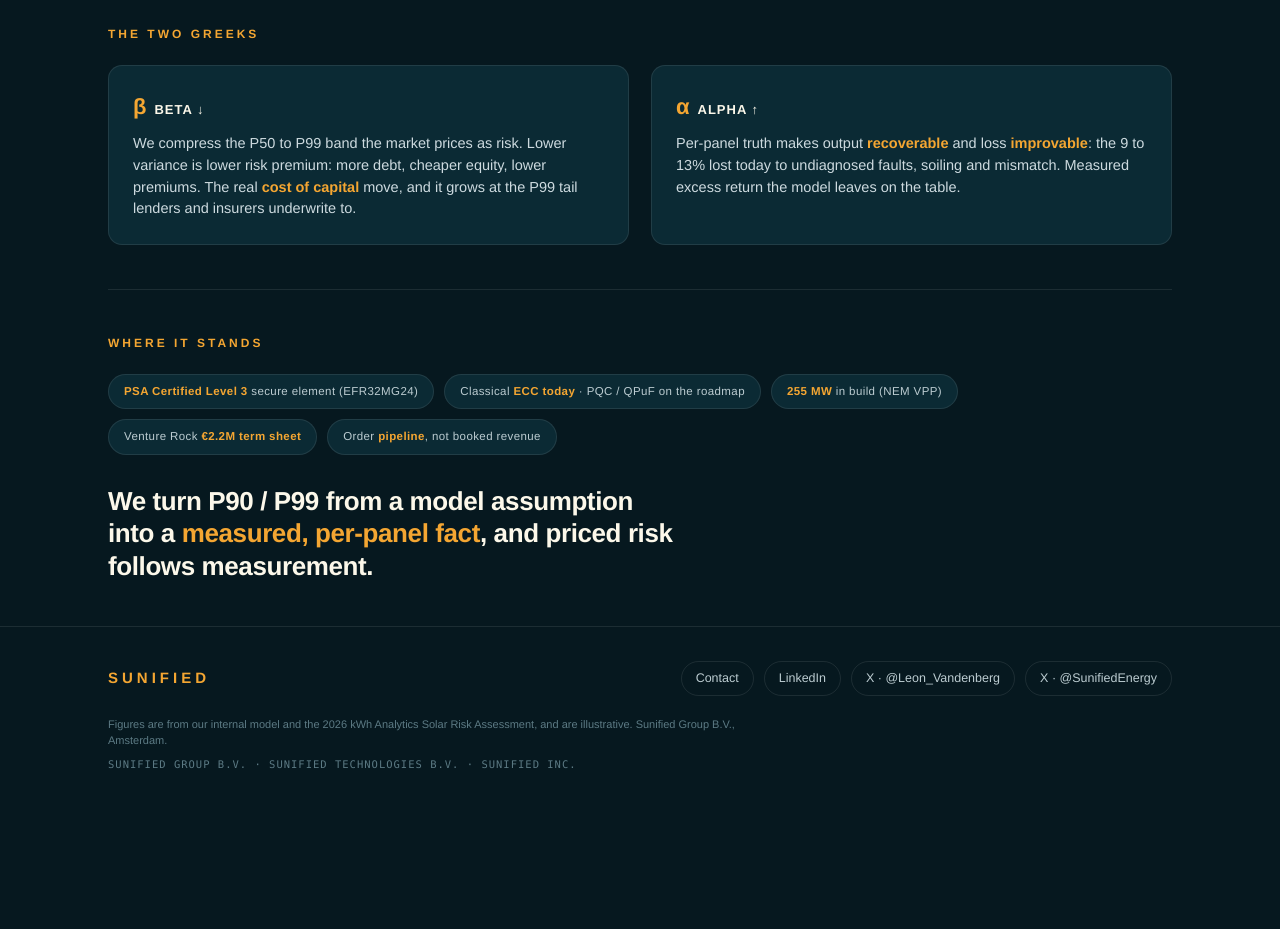
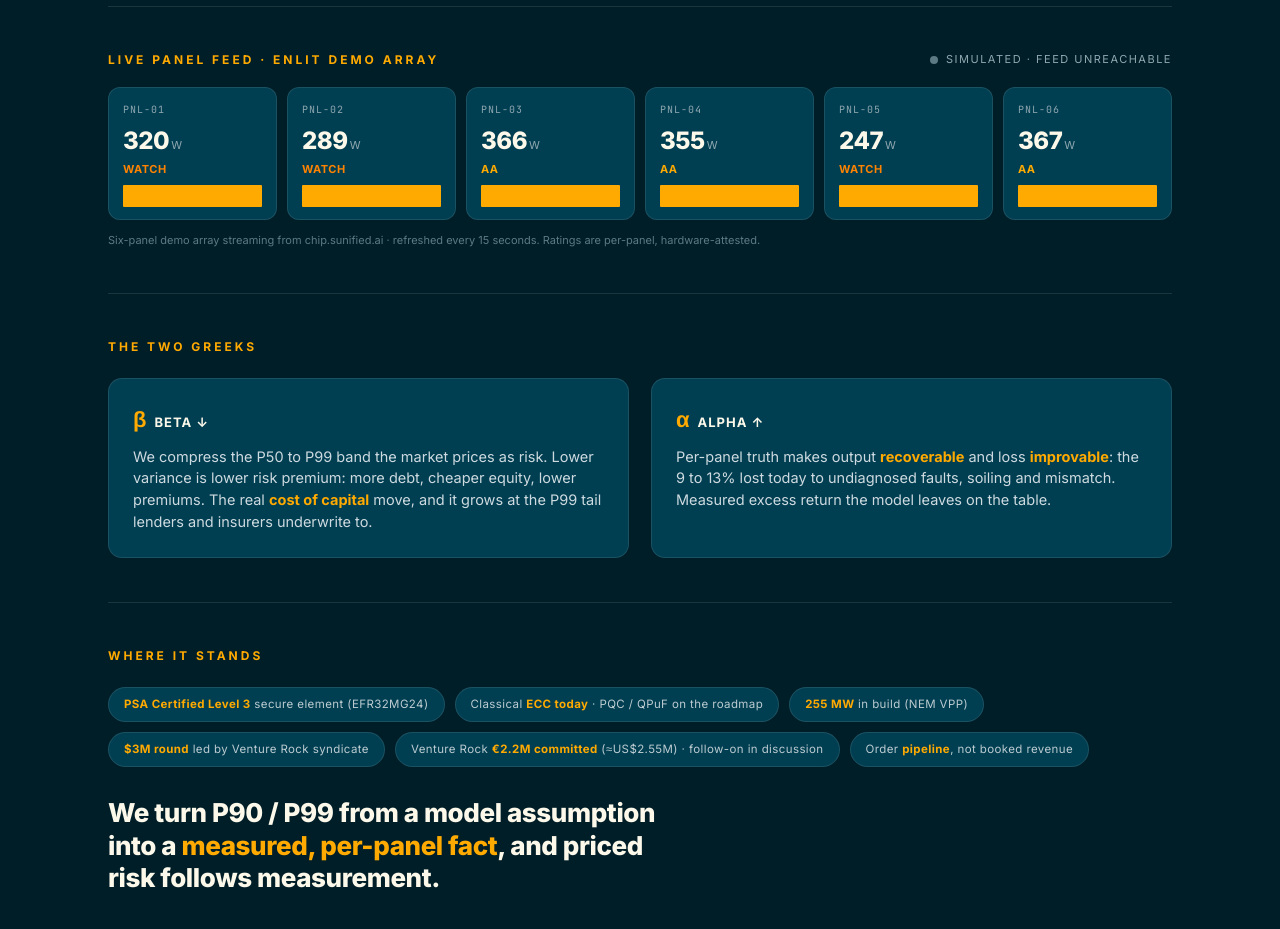
Before and after one commit to Sunified-Technologies-BV/quant, a plain HTML site: page index.html in a window 1280 px wide. Shown: the part 727-1656 px from the top of the page. Before the commit the page ends 1540 px from the top, so only its background shows below. Drawn offline with Linux system fonts and the light colour scheme; no server answers.

Commit message:
Sync to 2026 brand + Plausible + live feed harness

```diff
--- a/index.html
+++ b/index.html
@@ -4,29 +4,34 @@
 <meta name="viewport" content="width=device-width, initial-scale=1">
 <title>Sunified — A rating on every solar panel, every 30 seconds</title>
 <meta name="description" content="Sunified measures solar risk at the hardware, not the weather model. Verified panel-level data compresses the P50 to P99 band, so capital gets cheaper and recoverable output shows up as alpha.">
-<!-- Plausible: same site identifier on alpha + quant so the A/B rolls up into one dashboard. Activates once the Plausible site is registered. -->
-<script defer data-domain="sunified.ai" src="https://plausible.io/js/script.js"></script>
+<!-- Privacy-friendly analytics by Plausible -->
+<script async src="https://plausible.io/js/pa-wS96lrdQdvT2DBOVibEQ5.js"></script>
+<script>
+  window.plausible=window.plausible||function(){(plausible.q=plausible.q||[]).push(arguments)},plausible.init=plausible.init||function(i){plausible.o=i||{}};
+  plausible.init()
+</script>
+<link rel="preconnect" href="https://fonts.googleapis.com"><link rel="preconnect" href="https://fonts.gstatic.com" crossorigin><link href="https://fonts.googleapis.com/css2?family=Inter:wght@400;500;600;700;800&family=JetBrains+Mono:wght@400;500&display=swap" rel="stylesheet">
 <style>
-:root{--bg:#06181f;--bg2:#0b2a34;--card:#0e2e39;--teal:#2b7f9e;--teald:#0e3a4d;--gold:#f4a632;--cream:#fcf8ea;--mute:#8aa0a8;--line:rgba(255,255,255,.09);--green:#40b47a;--grey:#5c7a84}
+:root{--bg:#001E28;--bg2:#003E52;--card:#0A4254;--teal:#19D3C5;--teald:#0e3a4d;--gold:#FFAA00;--cream:#FCF8EA;--mute:#8FA8B0;--line:rgba(252,248,234,.10);--green:#D7FD00;--grey:#5C7A84}
 *{margin:0;padding:0;box-sizing:border-box}
 html{scroll-behavior:smooth}
-body{background:var(--bg);color:var(--cream);font-family:"Aptos","Helvetica Neue",Arial,sans-serif;line-height:1.5;-webkit-font-smoothing:antialiased;overflow-x:hidden}
-.mono{font-family:"SFMono-Regular",Menlo,Consolas,monospace}
+body{background:var(--bg);color:var(--cream);font-family:"Inter","Helvetica Neue",Arial,sans-serif;line-height:1.5;-webkit-font-smoothing:antialiased;overflow-x:hidden}
+.mono{font-family:"JetBrains Mono","SFMono-Regular",Menlo,Consolas,monospace}
 .wrap{max-width:1120px;margin:0 auto;padding:0 28px}
 a{color:inherit}
 /* header */
-header{position:sticky;top:0;z-index:20;background:rgba(6,24,31,.82);backdrop-filter:blur(8px);border-bottom:1px solid var(--line)}
+header{position:sticky;top:0;z-index:20;background:rgba(0,30,40,.82);backdrop-filter:blur(8px);border-bottom:1px solid var(--line)}
 .hd{display:flex;align-items:center;justify-content:space-between;height:60px}
 .wm{font-weight:800;letter-spacing:5px;color:var(--gold);font-size:19px}
 .btn{display:inline-block;text-decoration:none;font-weight:700;border-radius:40px;transition:.15s}
-.btn.primary{background:var(--gold);color:#06181f;padding:11px 22px;font-size:14px}
+.btn.primary{background:var(--gold);color:#001E28;padding:11px 22px;font-size:14px}
 .btn.primary:hover{filter:brightness(1.08)}
 .btn.ghost{border:1.5px solid var(--gold);color:var(--gold);padding:10px 20px;font-size:14px}
-.btn.ghost:hover{background:rgba(244,166,50,.12)}
+.btn.ghost:hover{background:rgba(255,170,0,.12)}
 .btn.sm{padding:9px 18px;font-size:13px}
 /* hero */
 .hero{padding:64px 0 40px;position:relative}
-.hero::before{content:"";position:absolute;inset:0;background:radial-gradient(1100px 420px at 78% -6%,rgba(43,127,158,.20),transparent 60%);pointer-events:none}
+.hero::before{content:"";position:absolute;inset:0;background:radial-gradient(1100px 420px at 78% -6%,rgba(25,211,197,.14),transparent 60%);pointer-events:none}
 .hgrid{position:relative;display:grid;grid-template-columns:1.05fr .95fr;gap:46px;align-items:center}
 .eyebrow{font-size:11px;letter-spacing:4px;color:var(--gold);font-weight:700;text-transform:uppercase;margin-bottom:18px}
 h1{font-size:52px;line-height:1.04;letter-spacing:-1px;font-weight:800;margin-bottom:18px}
@@ -34,10 +39,10 @@ h1 .g{color:var(--gold)}
 .sub{font-size:17px;color:#d6e2e6;max-width:30em;margin-bottom:26px}
 .cta-row{display:flex;gap:14px;align-items:center;flex-wrap:wrap;margin-bottom:22px}
 .live{display:inline-flex;align-items:center;gap:9px;font-size:12px;letter-spacing:1.5px;color:var(--mute)}
-.dot{width:9px;height:9px;border-radius:50%;background:var(--green);box-shadow:0 0 0 0 rgba(64,180,122,.6);animation:pulse 2s infinite}
-@keyframes pulse{0%{box-shadow:0 0 0 0 rgba(64,180,122,.55)}70%{box-shadow:0 0 0 9px rgba(64,180,122,0)}100%{box-shadow:0 0 0 0 rgba(64,180,122,0)}}
+.dot{width:9px;height:9px;border-radius:50%;background:var(--green);box-shadow:0 0 0 0 rgba(215,253,0,.6);animation:pulse 2s infinite}
+@keyframes pulse{0%{box-shadow:0 0 0 0 rgba(215,253,0,.55)}70%{box-shadow:0 0 0 9px rgba(215,253,0,0)}100%{box-shadow:0 0 0 0 rgba(215,253,0,0)}}
 /* band widget */
-.panel{background:linear-gradient(180deg,var(--card),#0a2632);border:1px solid var(--line);border-radius:16px;padding:22px 22px 18px;box-shadow:0 24px 60px rgba(0,0,0,.4)}
+.panel{background:linear-gradient(180deg,var(--card),#003E52);border:1px solid var(--line);border-radius:16px;padding:22px 22px 18px;box-shadow:0 24px 60px rgba(0,0,0,.4)}
 .panel .cap{display:flex;justify-content:space-between;font-size:10.5px;letter-spacing:1.5px;color:var(--mute);text-transform:uppercase;margin-bottom:16px}
 .bandwrap{position:relative;height:92px;margin:6px 0 4px}
 .axis{position:absolute;left:0;right:0;bottom:0;display:flex;justify-content:space-between;font-size:10px;color:var(--grey)}
@@ -45,7 +50,7 @@ h1 .g{color:var(--gold)}
 .p50 b{position:absolute;top:-14px;left:50%;transform:translateX(-50%);font-size:9px;color:var(--cream);letter-spacing:1px}
 .band{position:absolute;top:34px;height:24px;border-radius:12px}
 .band.modeled{left:8%;right:8%;background:rgba(140,160,168,.22);border:1px dashed rgba(140,160,168,.5)}
-.band.verified{left:8%;right:8%;background:linear-gradient(90deg,var(--gold),#ffce7a);transition:left 1.5s cubic-bezier(.5,0,.1,1),right 1.5s cubic-bezier(.5,0,.1,1);box-shadow:0 4px 18px rgba(244,166,50,.35)}
+.band.verified{left:8%;right:8%;background:linear-gradient(90deg,var(--gold),#FFD100);transition:left 1.5s cubic-bezier(.5,0,.1,1),right 1.5s cubic-bezier(.5,0,.1,1);box-shadow:0 4px 18px rgba(255,170,0,.35)}
 .bandwrap.in .band.verified{left:36%;right:36%}
 .flabel{position:absolute;top:64px;font-size:10px;color:var(--gold);font-weight:700;opacity:0;transition:opacity .5s .9s}
 .bandwrap.in .flabel{opacity:1}
@@ -80,6 +85,27 @@ footer{border-top:1px solid var(--line);padding:34px 0 40px;color:var(--mute)}
 .slink:hover{border-color:var(--gold);color:var(--gold)}
 .fnote{font-size:11px;color:var(--grey);margin-top:20px;max-width:60em}
 .foot-ent{font-size:10.5px;letter-spacing:1px;color:var(--grey);margin-top:8px}
+
+/* live panel feed */
+.feedhead{display:flex;justify-content:space-between;align-items:center;margin-bottom:18px}
+.feedstat{display:inline-flex;align-items:center;gap:8px;font-size:11px;letter-spacing:1.5px;color:var(--mute);text-transform:uppercase}
+.feedstat .fdot{width:8px;height:8px;border-radius:50%;background:var(--green);animation:pulse 2s infinite}
+.feedstat.sim .fdot{background:var(--grey);animation:none}
+.panels{display:grid;grid-template-columns:repeat(6,1fr);gap:10px}
+.pnl{background:var(--bg2);border:1px solid var(--line);border-radius:12px;padding:14px 14px 12px;transition:border-color .3s}
+.pnl.tick{border-color:rgba(215,253,0,.45)}
+.pnl .pid{font-family:"JetBrains Mono",Menlo,monospace;font-size:10px;letter-spacing:1px;color:var(--mute)}
+.pnl .pw{font-size:24px;font-weight:800;color:var(--cream);letter-spacing:-.5px;margin:6px 0 2px}
+.pnl .pw small{font-size:11px;font-weight:400;color:var(--mute);margin-left:2px}
+.pnl .pr{font-size:11px;font-weight:700;letter-spacing:.5px}
+.pnl .pr.aaa{color:var(--green)}
+.pnl .pr.aa{color:var(--gold)}
+.pnl .pr.watch{color:#FF8300}
+.pnl .spark{display:flex;align-items:flex-end;gap:2px;height:22px;margin-top:8px}
+.pnl .spark i{flex:1;background:rgba(255,170,0,.35);border-radius:1px;min-height:2px}
+.pnl .spark i:last-child{background:var(--gold)}
+.feednote{font-size:11px;color:var(--grey);margin-top:12px}
+@media(max-width:820px){.panels{grid-template-columns:repeat(3,1fr)}}
 @media(max-width:820px){.hgrid{grid-template-columns:1fr;gap:30px}h1{font-size:38px}.stats{grid-template-columns:1fr 1fr}.two{grid-template-columns:1fr}}
 </style></head>
 <body>
@@ -125,6 +151,15 @@ footer{border-top:1px solid var(--line);padding:34px 0 40px;color:var(--mute)}
   </div>
 </div>
 
+<div class="wrap"><section id="feed">
+  <div class="feedhead">
+    <div class="sechead" style="margin-bottom:0">Live panel feed &#183; Enlit demo array</div>
+    <div class="feedstat sim" id="feedstat"><span class="fdot"></span><span id="feedlabel">CONNECTING&#8230;</span></div>
+  </div>
+  <div class="panels" id="panels"></div>
+  <div class="feednote">Six-panel demo array streaming from chip.sunified.ai &#183; refreshed every 15 seconds. Ratings are per-panel, hardware-attested.</div>
+</section></div>
+
 <div class="wrap"><section>
   <div class="sechead">The two greeks</div>
   <div class="two">
@@ -139,7 +174,8 @@ footer{border-top:1px solid var(--line);padding:34px 0 40px;color:var(--mute)}
     <span class="chip"><b>PSA Certified Level 3</b> secure element (EFR32MG24)</span>
     <span class="chip">Classical <b>ECC today</b> · PQC / QPuF on the roadmap</span>
     <span class="chip"><b>255 MW</b> in build (NEM VPP)</span>
-    <span class="chip">Venture Rock <b>&#8364;2.2M term sheet</b></span>
+    <span class="chip"><b>$3M round</b> led by Venture Rock syndicate</span>
+    <span class="chip">Venture Rock <b>&#8364;2.2M committed</b> (&#8776;US$2.55M) &#183; follow-on in discussion</span>
     <span class="chip">Order <b>pipeline</b>, not booked revenue</span>
   </div>
   <div style="height:30px"></div>
@@ -172,5 +208,76 @@ footer{border-top:1px solid var(--line);padding:34px 0 40px;color:var(--mute)}
       if(window.plausible){ window.plausible(name, {props:{variant:variant, href:el.href}}); }
     }, true);
   })();
+
+  // ---- live panel feed harness ----
+  (function(){
+    var CFG = {
+      endpoint: 'https://chip.sunified.ai/api/panels', // adjust to the real feed path
+      intervalMs: 15000,
+      panelCount: 6
+    };
+    var grid = document.getElementById('panels');
+    var stat = document.getElementById('feedstat');
+    var label = document.getElementById('feedlabel');
+    var history = {}; // id -> last 12 readings
+    var simState = null;
+
+    function rating(w, nominal){
+      var r = w / nominal;
+      return r > 0.92 ? ['AAA','aaa'] : r > 0.8 ? ['AA','aa'] : ['WATCH','watch'];
+    }
+    function render(panels, live){
+      stat.className = 'feedstat' + (live ? '' : ' sim');
+      label.textContent = live ? 'LIVE \u00B7 15s' : 'SIMULATED \u00B7 feed unreachable';
+      grid.innerHTML = '';
+      panels.forEach(function(p){
+        var h = history[p.id] = (history[p.id] || []).concat([p.watts]).slice(-12);
+        var max = Math.max.apply(null, h);
+        var rt = rating(p.watts, p.nominal || 400);
+        var el = document.createElement('div');
+        el.className = 'pnl tick';
+        el.innerHTML = '<div class="pid">' + p.id + '</div>'
+          + '<div class="pw">' + Math.round(p.watts) + '<small>W</small></div>'
+          + '<div class="pr ' + rt[1] + '">' + rt[0] + '</div>'
+          + '<div class="spark">' + h.map(function(v){ return '<i style="height:' + Math.max(8, v / max * 100) + '%"></i>'; }).join('') + '</div>';
+        grid.appendChild(el);
+        setTimeout(function(){ el.classList.remove('tick'); }, 900);
+      });
+    }
+    // adapter: accept several plausible payload shapes
+    function normalise(data){
+      var arr = Array.isArray(data) ? data : (data.panels || data.readings || data.data);
+      if (!Array.isArray(arr)) return null;
+      return arr.slice(0, CFG.panelCount).map(function(p, i){
+        return {
+          id: p.id || p.panel_id || p.serial || ('PNL-0' + (i + 1)),
+          watts: Number(p.watts != null ? p.watts : (p.power != null ? p.power : (p.w != null ? p.w : p.output))) || 0,
+          nominal: Number(p.nominal || p.rated || p.capacity) || 400
+        };
+      });
+    }
+    function simulate(){
+      if (!simState) simState = Array.from({length: CFG.panelCount}, function(_, i){
+        return { id: 'PNL-0' + (i + 1), base: 300 + Math.random() * 80 };
+      });
+      var t = Date.now() / 60000;
+      return simState.map(function(s, i){
+        var w = s.base + Math.sin(t + i * 1.1) * 22 + (Math.random() - 0.5) * 14;
+        if (i === 4) w *= 0.74; // one underperformer so the WATCH state shows
+        return { id: s.id, watts: Math.max(0, w), nominal: 420 };
+      });
+    }
+    function poll(){
+      fetch(CFG.endpoint, { mode: 'cors' })
+        .then(function(r){ if (!r.ok) throw 0; return r.json(); })
+        .then(function(d){
+          var p = normalise(d);
+          if (p && p.length) render(p, true); else render(simulate(), false);
+        })
+        .catch(function(){ render(simulate(), false); });
+    }
+    poll();
+    setInterval(poll, CFG.intervalMs);
+  })();
 </script>
 </body></html>
```
